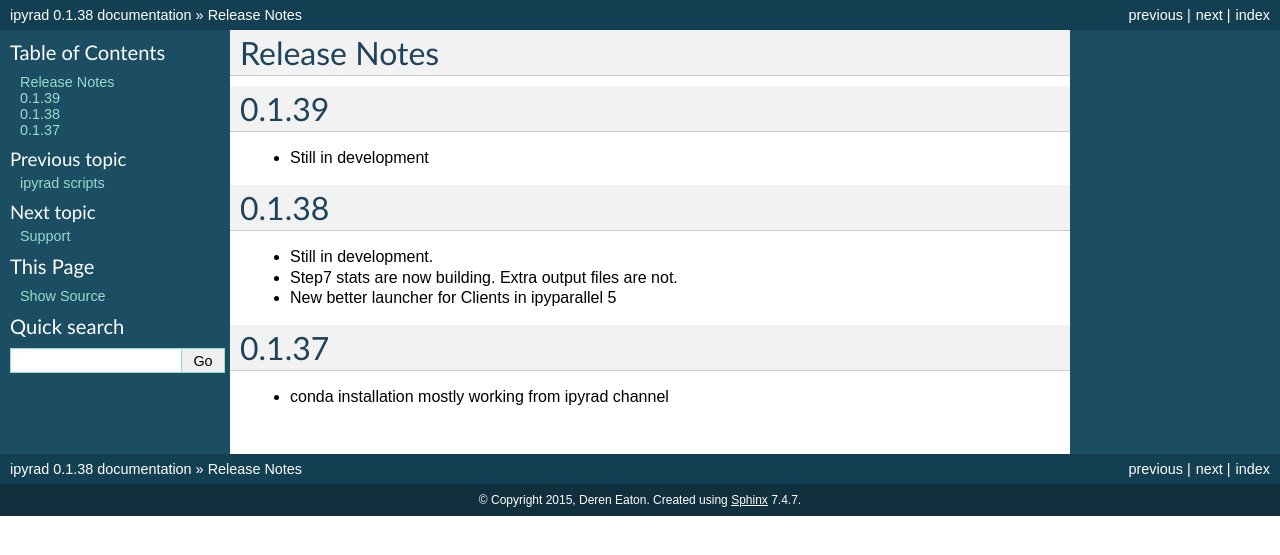
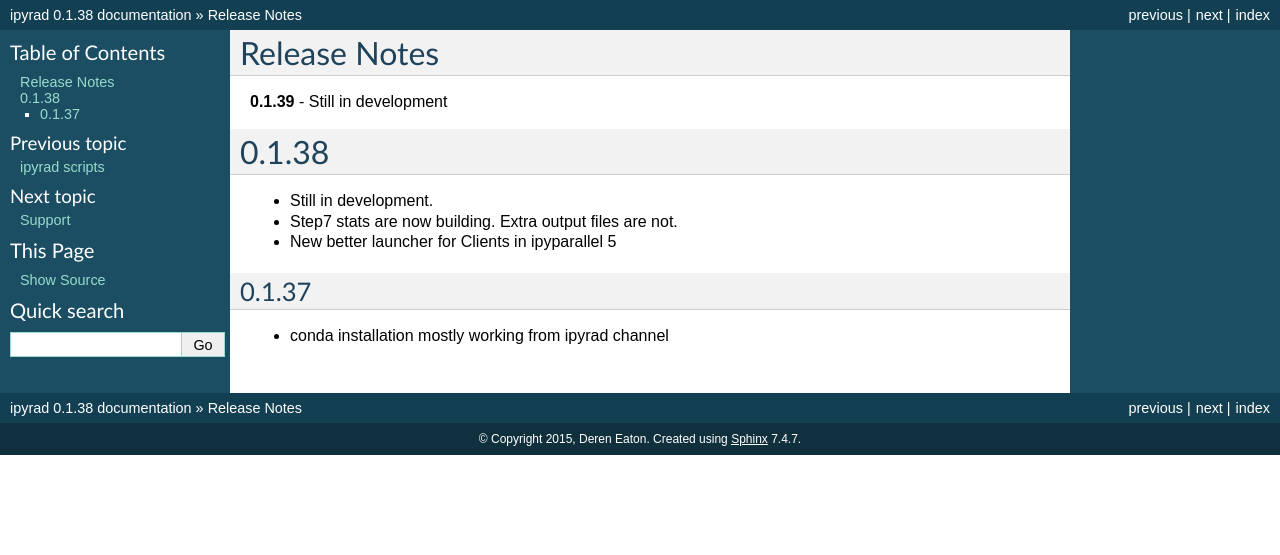
Before and after one commit to dereneaton/ipyrad, a Sphinx documentation site: the page built from docs/releasenotes.rst, in a window 1280 px wide. Shown: the top 555 px of the page. Built offline with Sphinx 7.4.7, drawn with Linux system fonts in a browser that asks for light colours; pages that are not in the unit, such as notebooks, are missing from menus; the version number is read from the project's files by our own code.

Commit message:
doc update

```diff
--- a/docs/releasenotes.rst
+++ b/docs/releasenotes.rst
@@ -6,8 +6,7 @@ Release Notes
 =============
 
 
-0.1.39
-======
+**0.1.39**
 - Still in development
 
 
@@ -19,5 +18,5 @@ Release Notes
 
 
 0.1.37
-======
+------
 - conda installation mostly working from ipyrad channel
```
